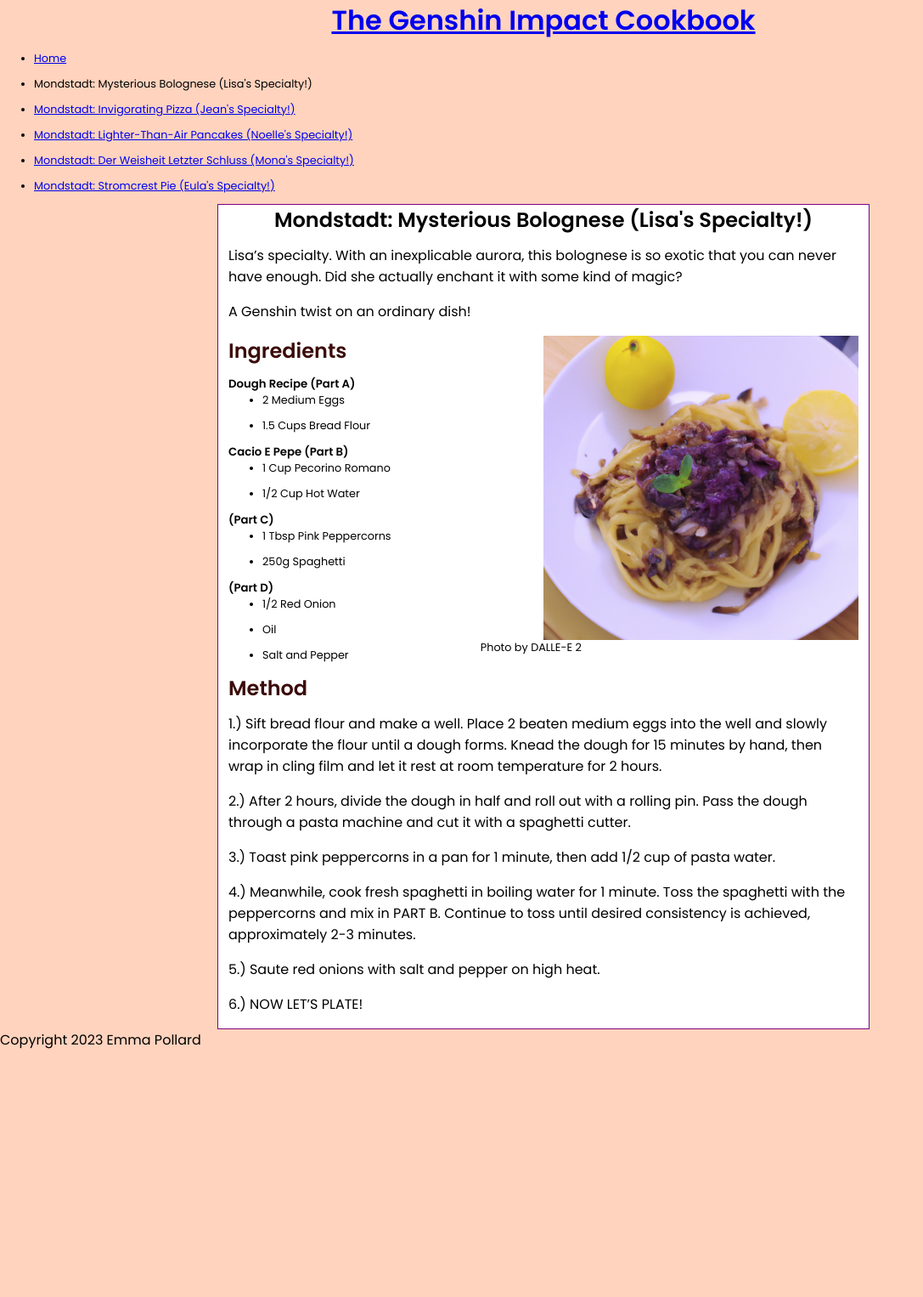
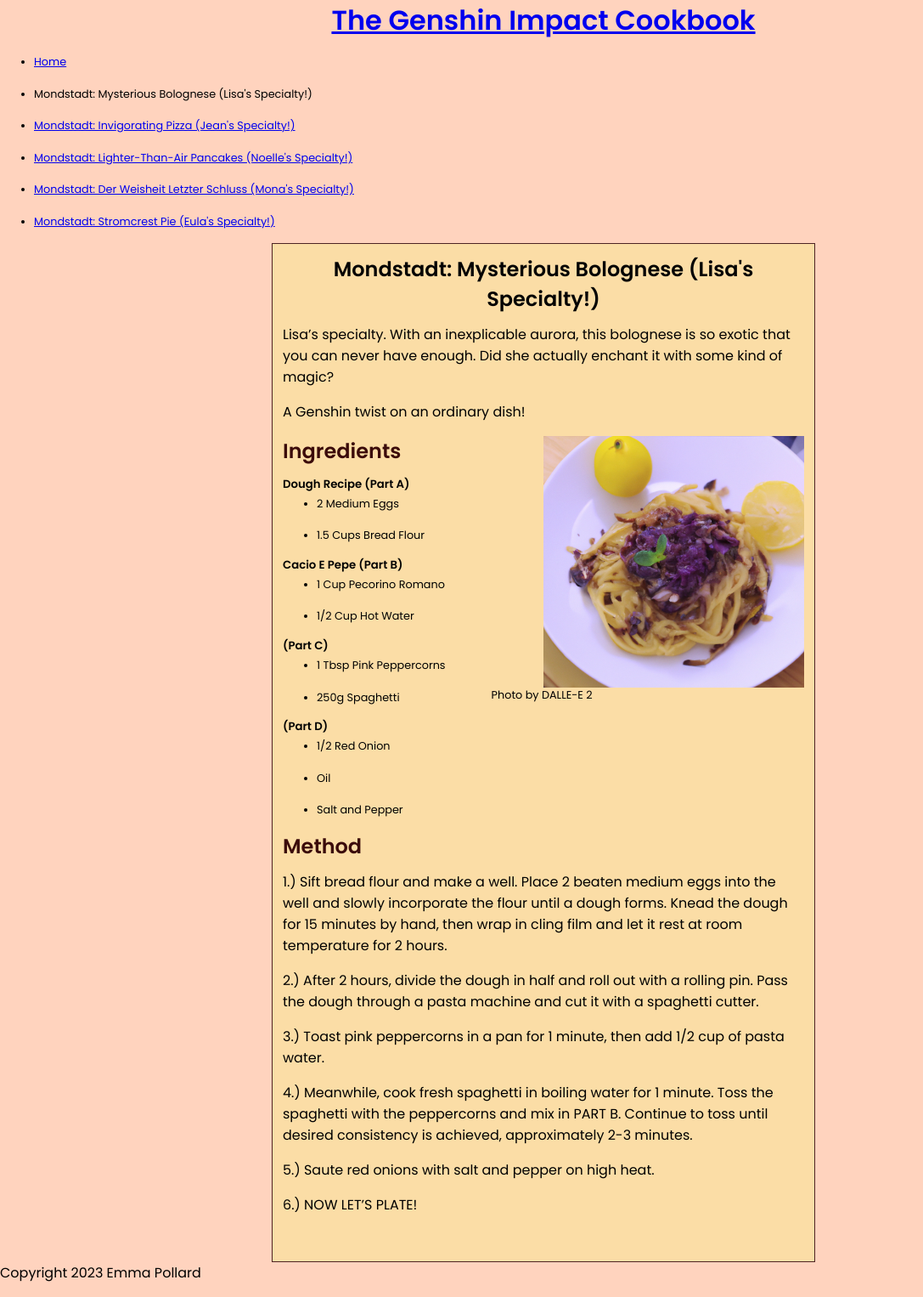
Before and after one commit to emmapollard/emmarecipes, a Jekyll site: the page built from _recipes/recipe1.md, in a window 1280 px wide. Shown: the whole page at 85% size, without its empty margins (0-1087 px from the left). Built offline with Jekyll 4.4.1, drawn with Linux system fonts in a browser that asks for light colours; before the commit the page ends 1252 px from its top, so only the background shows below that.

Commit message:
Update recipes.css

```diff
--- a/styles/recipes.css
+++ b/styles/recipes.css
@@ -36,12 +36,20 @@
 
 
 main{
-  width: 60%;
+  width: 50%;
   max-width: 850px;
-  border:1px solid purple;
-  padding: 0 12px 0 12px;
+  overflow: auto;
+  border:1px solid rgb(77, 35, 35);
   margin:0 auto;
-background-color: white;}
+  background-color: rgb(251, 221, 166);
+  padding: 12px;
+  padding-bottom: 3%;
+  }
+/* columns: 2;
+column-rule: 1px solid blue;} */
+ul{margin-left: 20px;
+  line-height: 2;
+}
 
   img{
     width:50%;
```
